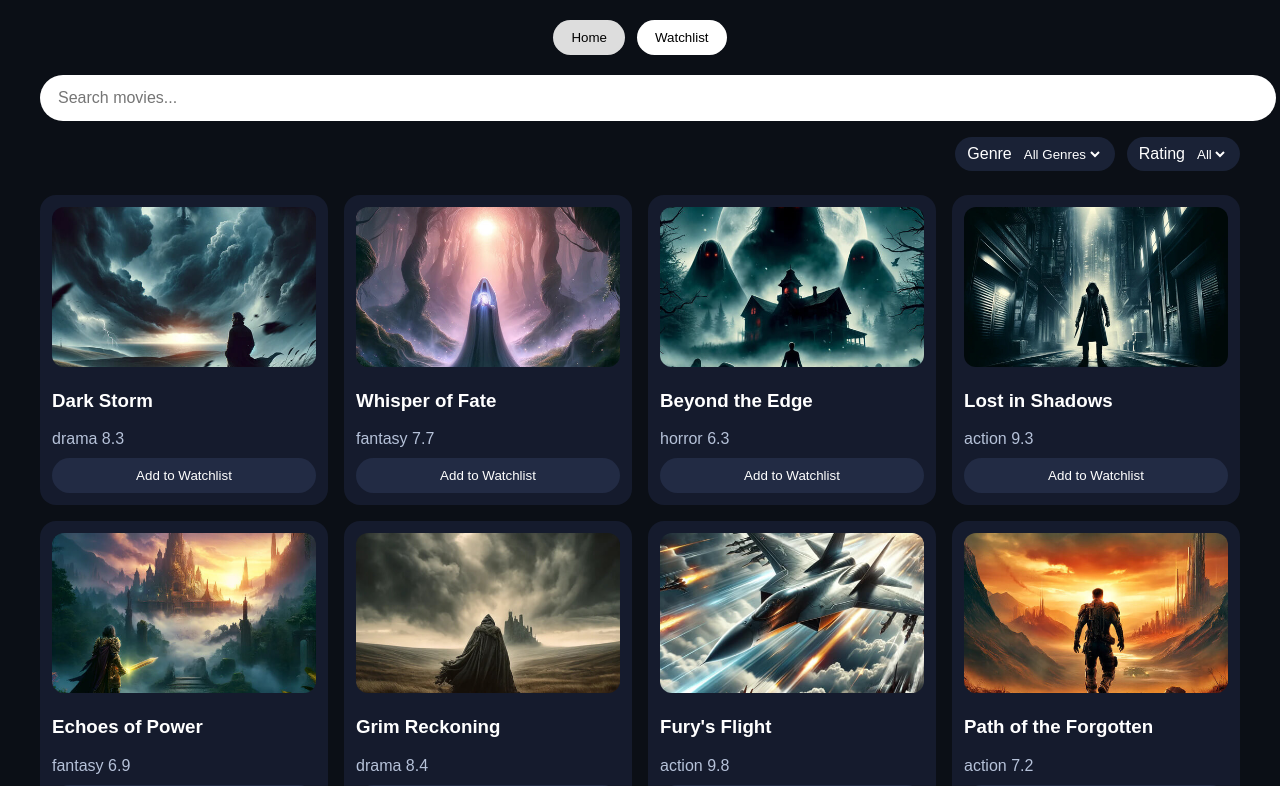
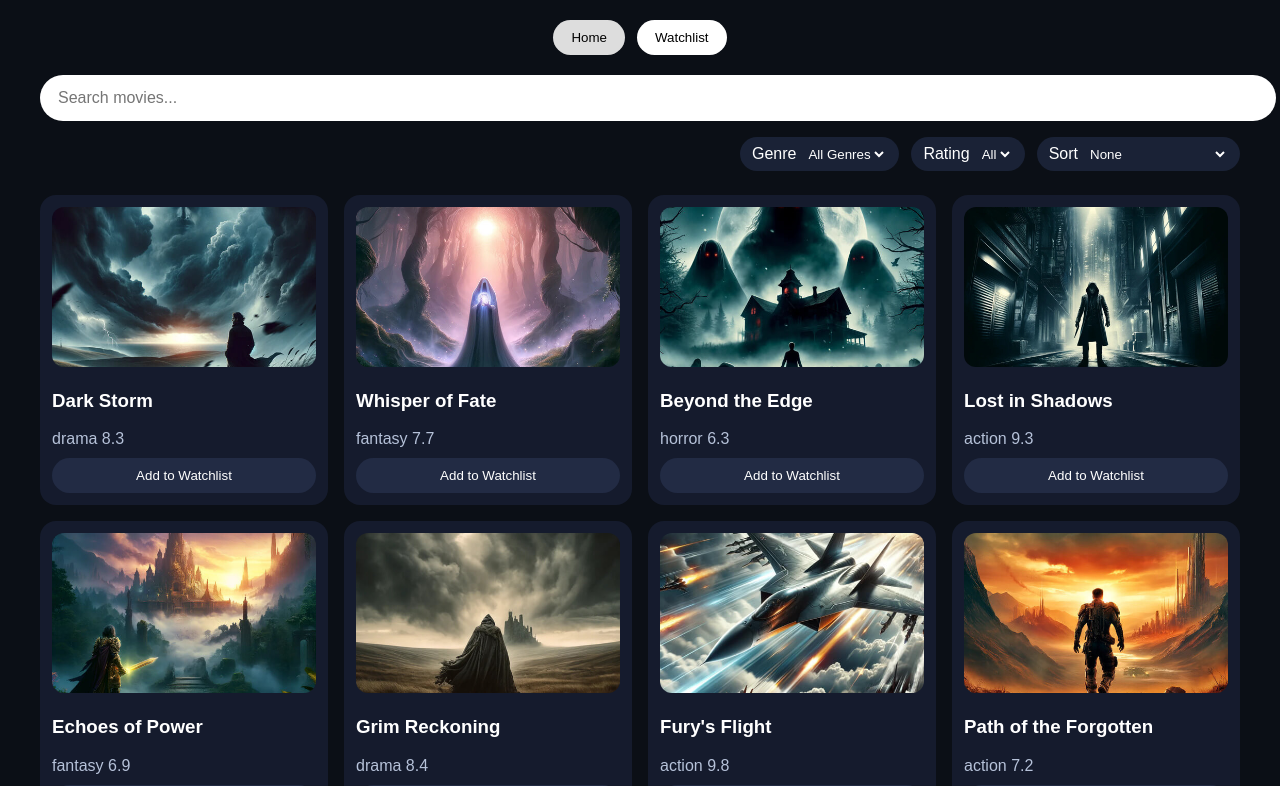
Before and after one commit to Razvan-Ungureanu/Movies_App_Project_Training, a React (Vite) app: page / in a window 1280 px wide. Shown: the top 786 px of the page. Built offline with nearby package versions, Linux system fonts and the light colour scheme.

Commit message:
feat: add search and sorting

```diff
--- a/src/App.jsx
+++ b/src/App.jsx
@@ -1,3 +1,4 @@
+import { useState } from "react";
 import movies from "./data/movies.json";
 
 function MovieCard({ movie }) {
@@ -21,6 +22,23 @@ function MovieCard({ movie }) {
 }
 
 export default function App() {
+  const [sortType, setSortType] = useState("none");
+  const [search, setSearch] = useState("");
+
+  const filteredMovies = movies.filter((movie) =>
+    movie.title.toLowerCase().includes(search.toLowerCase())
+  );
+
+  const sortedMovies = [...filteredMovies];
+
+  if (sortType === "rating-desc") {
+    sortedMovies.sort((a, b) => Number(b.rating) - Number(a.rating));
+  } else if (sortType === "rating-asc") {
+    sortedMovies.sort((a, b) => Number(a.rating) - Number(b.rating));
+  } else if (sortType === "alphabet") {
+    sortedMovies.sort((a, b) => a.title.localeCompare(b.title));
+  }
+
   return (
     <div className="container">
       <div className="nav">
@@ -31,6 +49,8 @@ export default function App() {
       <input
         className="search"
         placeholder="Search movies..."
+        value={search}
+        onChange={(e) => setSearch(e.target.value)}
       />
 
       <div className="filters">
@@ -47,10 +67,20 @@ export default function App() {
             <option>All</option>
           </select>
         </div>
+
+        <div className="filter">
+          <span>Sort</span>
+          <select value={sortType} onChange={(e) => setSortType(e.target.value)}>
+            <option value="none">None</option>
+            <option value="rating-desc">Rating (High to Low)</option>
+            <option value="rating-asc">Rating (Low to High)</option>
+            <option value="alphabet">A-Z</option>
+          </select>
+        </div>
       </div>
 
       <div className="grid">
-        {movies.map((m) => (
+        {sortedMovies.map((m) => (
           <MovieCard key={m.id} movie={m} />
         ))}
       </div>
```
